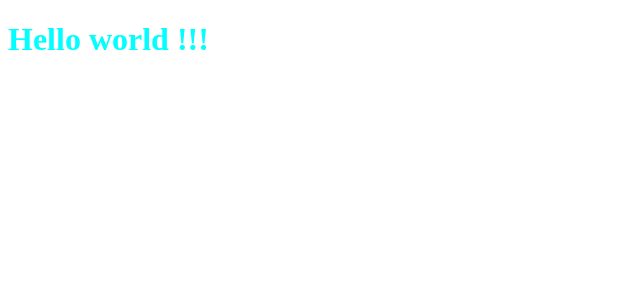
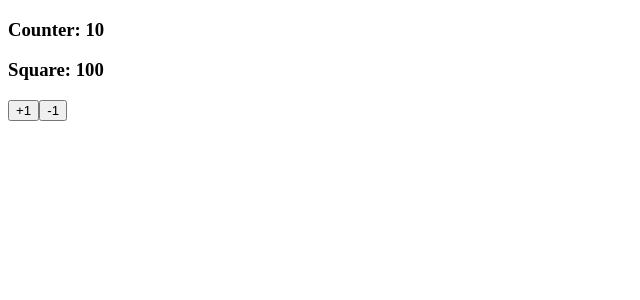
Before and after one commit to Rubru94/course-vue-from-zero-to-expert, a Vue app in the folder vue/03-indecision-app/: page / in a window 1280 px wide. Shown: the top 300 px of the page, without its empty margins (0-640 px from the left). Built offline with nearby package versions, Linux system fonts and the light colour scheme.

Commit message:
feat(03-indecision-app): Handle state & events

```diff
--- a/vue/03-indecision-app/src/App.vue
+++ b/vue/03-indecision-app/src/App.vue
@@ -1,9 +1,21 @@
 <template>
-    <h1>Hello world !!!</h1>
+    <section>
+        <h3>Counter: {{counter}}</h3>
+        <h3>Square: {{squareCounter}}</h3>
+
+        <div>
+            <button @click="counter++">+1</button>
+            <button @click="counter--">-1</button>
+        </div>
+    </section>
 </template>
 
 <script lang="ts" setup>
-    console.log('Hello world')
+    import { computed, ref } from 'vue';
+
+    const counter = ref(10);
+    const squareCounter = computed(() => Math.pow(counter.value, 2));
+
 </script>
 
 <style scoped> /* scoped --> applies only to this component */
```
Also changed, not shown: 1 other file (tests, documents, lock files or other folders).
